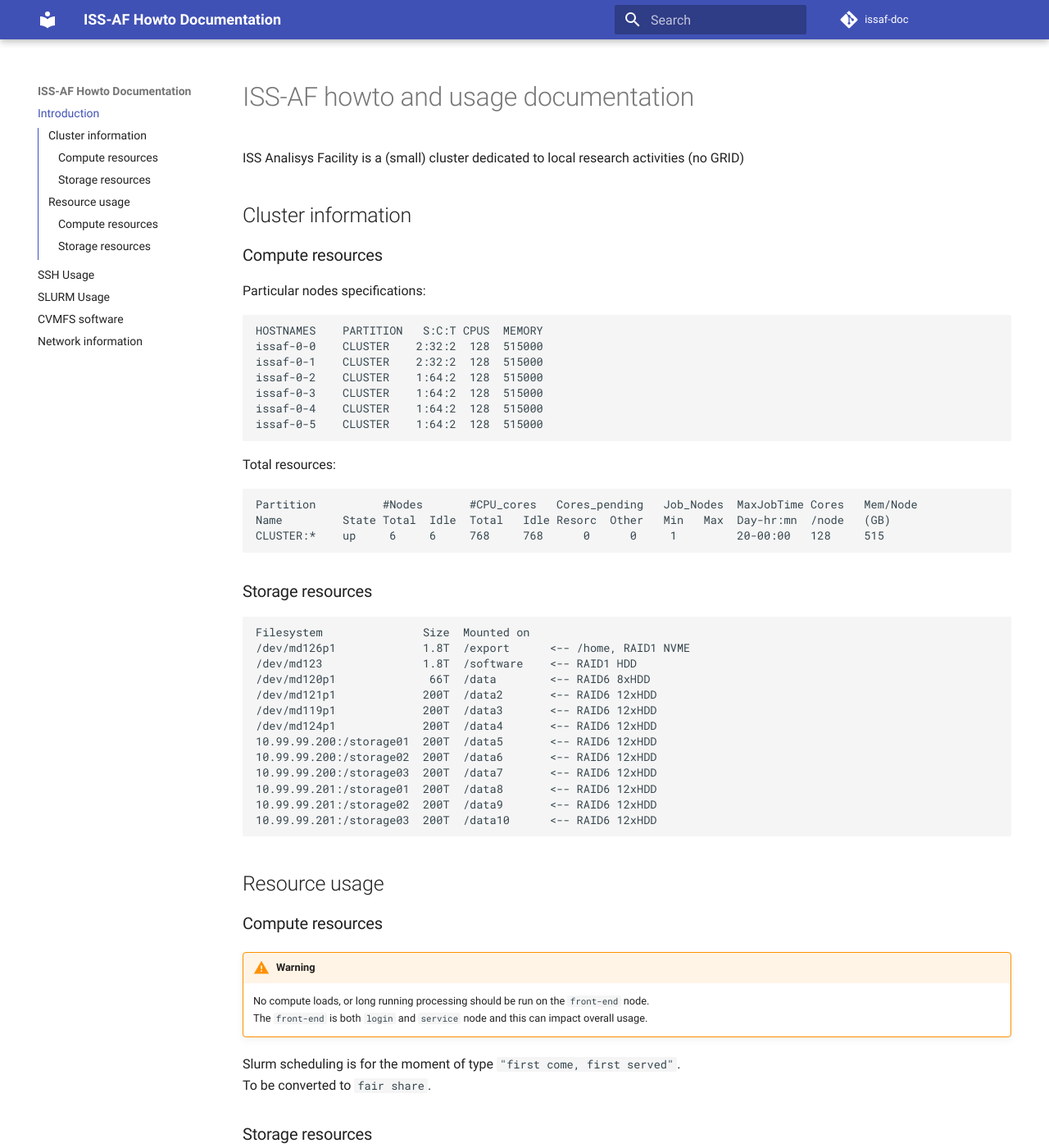
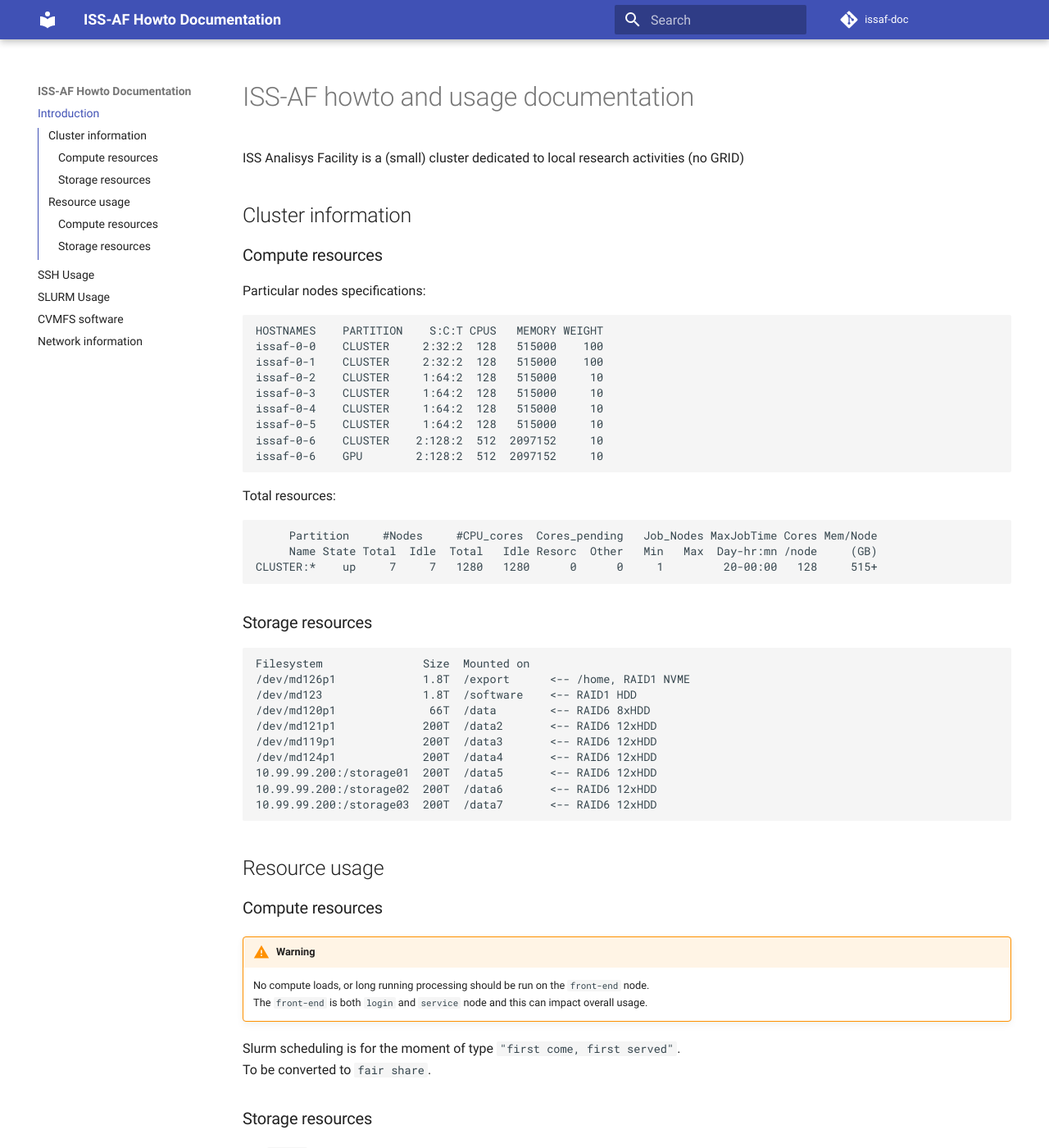
Before and after one commit to adriansev/issaf-doc, an MkDocs documentation site: the page built from docs/index.md, in a window 1280 px wide and 1400 px high. Shown: the whole window at 82% size. Built offline with MkDocs 1.6.1 and Material for MkDocs 9.7.7, drawn with Linux system fonts in a browser that asks for light colours; comment, search, counter and statistics services are not loaded.

Commit message:
update resourcers

````diff
--- a/docs/index.md
+++ b/docs/index.md
@@ -9,20 +9,22 @@ ISS Analisys Facility is a (small) cluster dedicated to local research activitie
 
 Particular nodes specifications:
 ```
-HOSTNAMES    PARTITION   S:C:T CPUS  MEMORY
-issaf-0-0    CLUSTER    2:32:2  128  515000
-issaf-0-1    CLUSTER    2:32:2  128  515000
-issaf-0-2    CLUSTER    1:64:2  128  515000
-issaf-0-3    CLUSTER    1:64:2  128  515000
-issaf-0-4    CLUSTER    1:64:2  128  515000
-issaf-0-5    CLUSTER    1:64:2  128  515000
+HOSTNAMES    PARTITION    S:C:T CPUS   MEMORY WEIGHT
+issaf-0-0    CLUSTER     2:32:2  128   515000    100
+issaf-0-1    CLUSTER     2:32:2  128   515000    100
+issaf-0-2    CLUSTER     1:64:2  128   515000     10
+issaf-0-3    CLUSTER     1:64:2  128   515000     10
+issaf-0-4    CLUSTER     1:64:2  128   515000     10
+issaf-0-5    CLUSTER     1:64:2  128   515000     10
+issaf-0-6    CLUSTER    2:128:2  512  2097152     10
+issaf-0-6    GPU        2:128:2  512  2097152     10
 ```
 
 Total resources:
 ```
-Partition          #Nodes       #CPU_cores   Cores_pending   Job_Nodes  MaxJobTime Cores   Mem/Node
-Name         State Total  Idle  Total   Idle Resorc  Other   Min   Max  Day-hr:mn  /node   (GB)
-CLUSTER:*    up     6     6     768     768      0      0     1         20-00:00   128     515
+     Partition     #Nodes     #CPU_cores  Cores_pending   Job_Nodes MaxJobTime Cores Mem/Node
+     Name State Total  Idle  Total   Idle Resorc  Other   Min   Max  Day-hr:mn /node     (GB)
+CLUSTER:*    up     7     7   1280   1280      0      0     1         20-00:00   128     515+
 ```
 
 ### Storage resources
@@ -38,9 +40,6 @@ Filesystem               Size  Mounted on
 10.99.99.200:/storage01  200T  /data5       <-- RAID6 12xHDD
 10.99.99.200:/storage02  200T  /data6       <-- RAID6 12xHDD
 10.99.99.200:/storage03  200T  /data7       <-- RAID6 12xHDD
-10.99.99.201:/storage01  200T  /data8       <-- RAID6 12xHDD
-10.99.99.201:/storage02  200T  /data9       <-- RAID6 12xHDD
-10.99.99.201:/storage03  200T  /data10      <-- RAID6 12xHDD
 ```
 
 ## Resource usage
````
